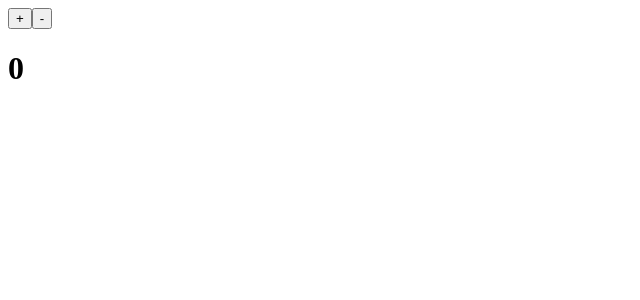
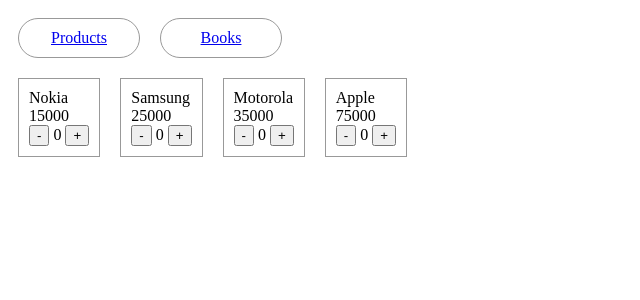
Before and after one commit to dileepguptha31/angular-trainingupdated, an Angular app: page /products in a window 1280 px wide. Shown: the top 300 px of the page, without its empty margins (0-640 px from the left). Built offline with nearby package versions, Linux system fonts and the light colour scheme.

Commit message:
5 files modified, 4 added

```diff
--- a/src/app/app.component.css
+++ b/src/app/app.component.css
@@ -1,3 +1,18 @@
 p {
   font-family: Lato;
 }
+
+a {
+  border: 1px solid #999;
+  margin: 10px;
+  padding: 10px;
+  display: inline-block;
+  border-radius: 20px;
+  min-width: 100px;
+  text-align: center;
+  cursor: pointer;
+}
+
+a:hover {
+  background-color: cyan;
+}
--- a/src/app/app.component.html
+++ b/src/app/app.component.html
@@ -1,3 +1,5 @@
-<button (click)="incremenet()">+</button>
-<button (click)="decremenet()">-</button>
-<h1>{{ count }}</h1>
+<div>
+  <a routerLink="products">Products</a>
+  <a routerLink="books">Books</a>
+</div>
+<router-outlet></router-outlet>
--- a/src/app/app.component.ts
+++ b/src/app/app.component.ts
@@ -3,16 +3,8 @@
 @Component({
   selector: 'my-app',
   templateUrl: './app.component.html',
-  styleUrls: [ './app.component.css' ]
+  styleUrls: ['./app.component.css'],
 })
-export class AppComponent  {
-    public count = 0;
+export class AppComponent {
 
-    public incremenet() {
-      ++this.count;
-    }
-
-    public decremenet() {
-      --this.count;
-    }
 }
--- /dev/null
+++ b/src/app/books/booksmanagercomponent.ts
@@ -0,0 +1,8 @@
+import { Component } from '@angular/core';
+
+@Component({
+  selector: 'books-manager',
+  template: '',
+  styles: [''],
+})
+export class BooksManagementComponent {}
--- /dev/null
+++ b/src/app/counterComponent.ts
@@ -0,0 +1,22 @@
+import { Component } from "@angular/core";
+
+@Component({
+  selector: 'counter',
+  template: `
+  <button (click)="decremenet()">-</button>
+ {{ count }}
+  <button (click)="incremenet()">+</button>
+  `,
+  styles: [''],
+})
+export class CounterComponent {
+  public count = 0;
+
+  public incremenet() {
+    ++this.count;
+  }
+
+  public decremenet() {
+    --this.count;
+  }
+}
--- a/src/app/hello.component.ts
+++ b/src/app/hello.component.ts
@@ -1,4 +1,5 @@
 import { Component, Input } from '@angular/core';
+
 
 @Component({
   selector: 'hello',
--- /dev/null
+++ b/src/app/product/ProductsManagerComponent.ts
@@ -0,0 +1,19 @@
+import { Component } from "@angular/core";
+
+@Component({
+  selector:'products-manager',
+  template:` <product
+  *ngFor="let prod of products"
+  [name]="prod.name"
+  [price]="prod.price"
+></product>`,
+  styles:['']
+})
+export class ProductsManagerComponent{
+  public products = [
+    { name: 'Nokia', price: 15000 },
+    { name: 'Samsung', price: 25000 },
+    { name: 'Motorola', price: 35000 },
+    { name: 'Apple', price: 75000 },
+  ];
+}
--- /dev/null
+++ b/src/app/product/productComponent.ts
@@ -0,0 +1,20 @@
+import { Component, Input } from '@angular/core';
+
+@Component({
+  selector: 'product',
+  template: `
+  <div style ="border: 1px solid #999; margin:10px;padding: 10px; display: inline-block">
+  <div>{{name}}</div>
+  <div>{{price}}</div>
+  <counter></counter>
+  </div>
+  `,
+  styles: [''],
+})
+export class ProductComponent {
+  @Input('name')
+  public name = '';
+
+  @Input('price')
+  public price = 0;
+}
```
Also changed, not shown: src/app/app.module.ts (+32 -4 lines).
